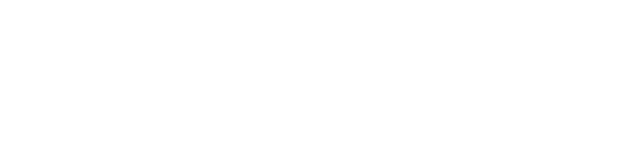
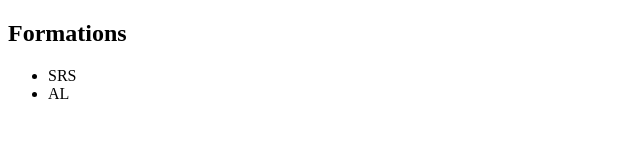
Before and after one commit to Ezechias2001/git-mon-cv, a plain HTML site: page index.html in a window 1280 px wide. Shown: the whole page, without its empty margins (0-640 px from the left). Drawn offline with Linux system fonts and the light colour scheme.

Commit message:
mise en place de la section formations

```diff
--- a/index.html
+++ b/index.html
@@ -8,6 +8,10 @@
     <title>Document</title>
 </head>
 <body>
-
+        <h2>Formations</h2>
+            <ul>
+                <li>SRS</li>
+                <li>AL</li>
+            </ul>
 </body>
 </html>
```
